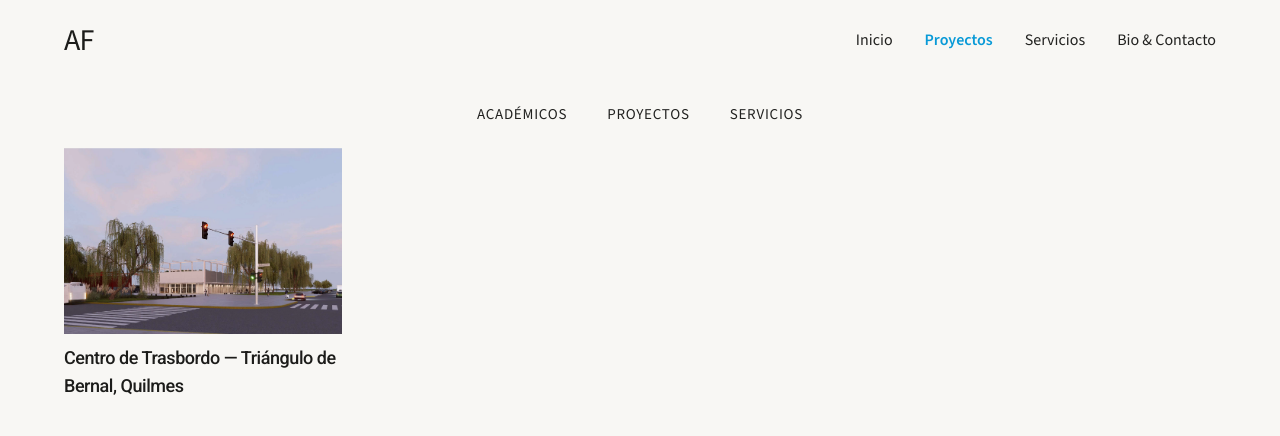
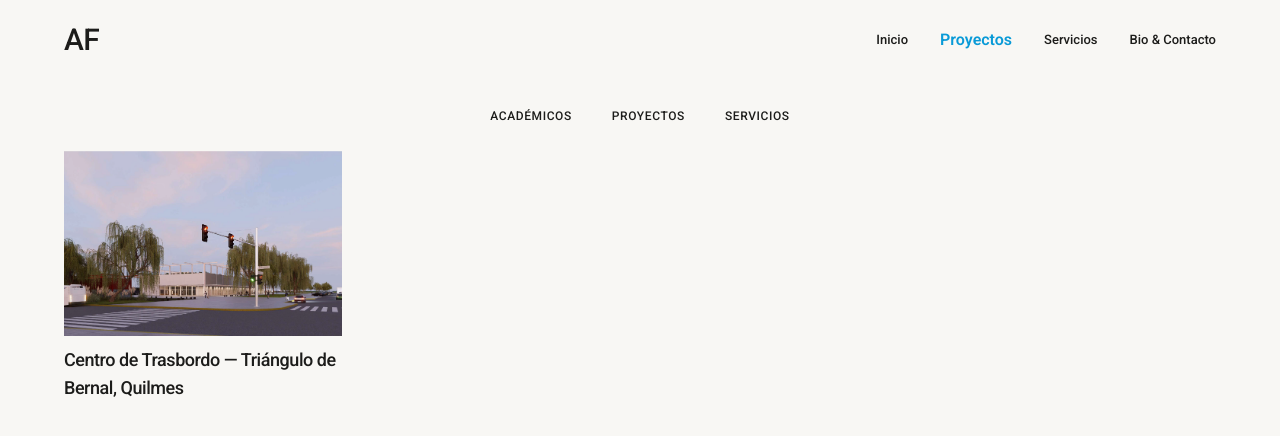
Before and after one commit to AlanAzezian/web-portfolio-agustin, a Next.js app: page /proyectos in a window 1280 px wide. Shown: the top 436 px of the page. Built offline with nearby package versions, Linux system fonts and the light colour scheme.

Commit message:
style: unificar en Roboto y aplicar reduccion de 3px a enlaces y filtros inactivos

```diff
--- a/src/app/globals.css
+++ b/src/app/globals.css
@@ -39,7 +39,6 @@
 
   --font-roboto: var(--font-roboto), Arial, Helvetica, sans-serif;
   --font-sans: var(--font-roboto), Arial, Helvetica, sans-serif;
-  --font-source-sans: 'Source Sans 3', sans-serif;
   --font-redaction: var(--font-redaction), Georgia, serif;
   --font-mono: var(--font-mono), monospace;
 
@@ -56,9 +55,6 @@
 }
 
 @layer utilities {
-  .font-source-sans {
-    font-family: 'Source Sans 3', sans-serif;
-  }
 }
 
 body {
--- a/src/app/layout.tsx
+++ b/src/app/layout.tsx
@@ -6,7 +6,7 @@ import EditorialOverlay from "@/components/EditorialOverlay";
 
 const roboto = Roboto({
   subsets: ["latin"],
-  weight: ["100", "300", "400", "500", "700", "900"],
+  weight: ["100", "300", "400", "500", "600", "700", "900"],
   variable: "--font-roboto",
   display: "swap",
 });
@@ -29,15 +29,6 @@ export default function RootLayout({
 }>) {
   return (
     <html lang="es" className={`${roboto.variable} ${jetbrains.variable}`}>
-      <head>
-        <link rel="preconnect" href="https://fonts.googleapis.com" />
-        <link rel="preconnect" href="https://fonts.gstatic.com" crossOrigin="anonymous" />
-        {/* eslint-disable-next-line @next/next/no-page-custom-font */}
-        <link
-          href="https://fonts.googleapis.com/css2?family=Source+Sans+3:ital,wght@0,200..900;1,200..900&display=swap"
-          rel="stylesheet"
-        />
-      </head>
       <body className="font-roboto antialiased bg-background text-foreground min-h-screen">
         <EditorialOverlay />
         <Navbar />
--- a/src/components/HomeSlider.tsx
+++ b/src/components/HomeSlider.tsx
@@ -63,7 +63,7 @@ export default function HomeSlider() {
             href="https://instagram.com/agustinfabrizio"
             target="_blank"
             rel="noreferrer"
-            className="group flex items-center gap-2 font-unica text-xs uppercase tracking-wider text-[#686661] hover:text-[#099AD7] transition-colors"
+            className="group flex items-center gap-2 font-roboto text-xs uppercase tracking-wider text-[#686661] hover:text-[#099AD7] transition-colors"
             aria-label="Instagram"
           >
             <svg
@@ -86,7 +86,7 @@ export default function HomeSlider() {
             href="https://www.behance.net/agustinfabrizio"
             target="_blank"
             rel="noreferrer"
-            className="group flex items-center gap-2 font-unica text-xs uppercase tracking-wider text-[#686661] hover:text-[#099AD7] transition-colors"
+            className="group flex items-center gap-2 font-roboto text-xs uppercase tracking-wider text-[#686661] hover:text-[#099AD7] transition-colors"
             aria-label="Behance"
           >
             <svg
@@ -110,7 +110,7 @@ export default function HomeSlider() {
             href="https://wa.me/"
             target="_blank"
             rel="noreferrer"
-            className="group flex items-center gap-2 font-unica text-xs uppercase tracking-wider text-[#686661] hover:text-[#099AD7] transition-colors"
+            className="group flex items-center gap-2 font-roboto text-xs uppercase tracking-wider text-[#686661] hover:text-[#099AD7] transition-colors"
             aria-label="WhatsApp"
           >
             <svg
@@ -129,7 +129,7 @@ export default function HomeSlider() {
 
           <a
             href="mailto:hola@agustinfabrizio.com"
-            className="group flex items-center gap-2 font-unica text-xs uppercase tracking-wider text-[#686661] hover:text-[#099AD7] transition-colors"
+            className="group flex items-center gap-2 font-roboto text-xs uppercase tracking-wider text-[#686661] hover:text-[#099AD7] transition-colors"
             aria-label="Email"
           >
             <svg
@@ -148,7 +148,7 @@ export default function HomeSlider() {
           </a>
         </div>
 
-        <p className="font-unica text-[11px] uppercase tracking-widest text-[#686661]/70">
+        <p className="font-roboto text-[11px] uppercase tracking-widest text-[#686661]/70">
           Agustín Fabrizio © {new Date().getFullYear()} — Arquitectura & Visualización
         </p>
       </footer>
--- a/src/components/Navbar.tsx
+++ b/src/components/Navbar.tsx
@@ -112,7 +112,7 @@ function AnimatedLogo() {
     : STATES[step];
 
   return (
-    <Link href="/" aria-label="Agustín Fabrizio" className="font-source-sans font-medium font-[500] tracking-tight text-3xl flex relative items-center whitespace-pre">
+    <Link href="/" aria-label="Agustín Fabrizio" className="font-roboto font-medium font-[500] tracking-tight text-3xl text-[#1C1C1A] flex relative items-center whitespace-pre">
       <span className="invisible select-none pointer-events-none" aria-hidden="true">Agustín Fabrizio</span>
       <div className="absolute left-0 top-0 flex text-[#1C1C1A]">
         <span>A</span>
@@ -173,17 +173,17 @@ export default function Navbar() {
     <nav className="fixed top-0 left-0 right-0 z-50 bg-[#F8F7F4] transition-colors duration-300">
       <div className="w-full flex items-center justify-between h-20 px-8 md:px-16">
         <AnimatedLogo />
-        <div className="hidden md:flex items-center gap-8 font-source-sans">
+        <div className="hidden md:flex items-center gap-8 font-roboto">
           {links.map((link) => {
             const isActive = link.path === "/" ? pathname === "/" : pathname.startsWith(link.path);
             return (
               <Link
                 key={link.path}
                 href={link.path}
-                className={`font-source-sans text-sm md:text-base transition-colors duration-200 ${
+                className={`font-roboto transition-all duration-200 ${
                   isActive
-                    ? "font-semibold font-[600] text-[#099AD7]"
-                    : "font-medium font-[500] text-[#222220] hover:text-[#099AD7]"
+                    ? "text-[16px] font-semibold font-[600] text-[#099AD7]"
+                    : "text-[13px] font-medium font-[500] text-[#1C1C1A] hover:text-[#099AD7]"
                 }`}
               >
                 {link.name}
--- a/src/components/ProjectGrid.tsx
+++ b/src/components/ProjectGrid.tsx
@@ -19,7 +19,7 @@ export default function ProjectGrid() {
   return (
     <div className="w-full px-8 md:px-16 max-w-none pt-4 md:pt-6 pb-24 md:pb-32 min-h-screen">
       {/* Selector de 3 filtros centrado horizontalmente, sin contadores numéricos */}
-      <div className="flex justify-center items-center gap-6 md:gap-10 mx-auto w-full">
+      <div className="flex justify-center items-center gap-6 md:gap-10 mx-auto w-full h-6">
         {FILTER_TAGS.map((tag) => {
           const isSelected = selectedTag === tag;
           return (
@@ -27,10 +27,10 @@ export default function ProjectGrid() {
               key={tag}
               type="button"
               onClick={() => setSelectedTag((curr) => (curr === tag ? null : tag))}
-              className={`text-sm md:text-[15px] uppercase tracking-wider font-source-sans transition-colors duration-200 cursor-pointer ${
+              className={`uppercase tracking-wider font-roboto transition-all duration-200 cursor-pointer ${
                 isSelected
-                  ? "font-semibold font-[600] text-[#099AD7]"
-                  : "font-medium font-[500] text-[#222220] hover:text-[#099AD7]"
+                  ? "text-[15px] font-semibold font-[600] text-[#099AD7]"
+                  : "text-[12px] font-medium font-[500] text-[#1C1C1A] hover:text-[#099AD7]"
               }`}
             >
               {tag}
--- a/tailwind.config.ts
+++ b/tailwind.config.ts
@@ -11,7 +11,6 @@ const config: Config = {
       fontFamily: {
         roboto: ["var(--font-roboto)", "sans-serif"],
         sans: ["var(--font-roboto)", "sans-serif"],
-        "source-sans": ["'Source Sans 3'", "sans-serif"],
         redaction: ["var(--font-redaction)", "Georgia", "serif"],
         mono: ["var(--font-mono)", "monospace"],
       },
```
